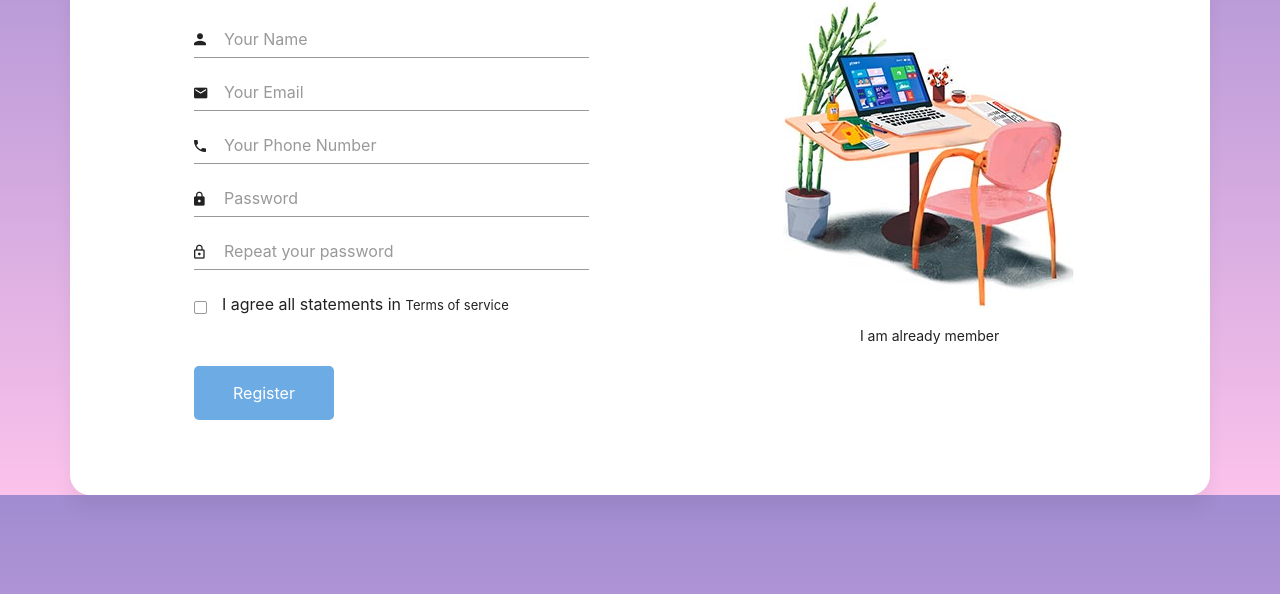
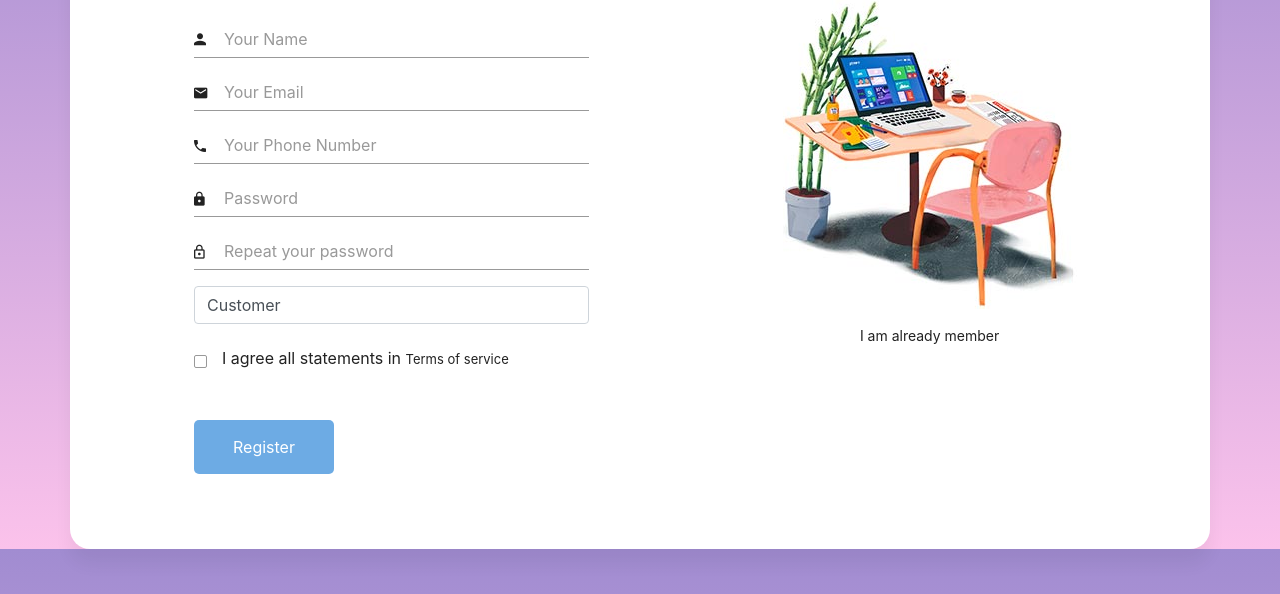
Before and after one commit to iammruni/LivHack-WebApp, a plain HTML site: page login/signup.html in a window 1280 px wide. Shown: the part 198-792 px from the top of the page. Drawn offline with nearby package versions, Linux system fonts and the light colour scheme.

Commit message:
added combobox

```diff
--- a/login/signup.html
+++ b/login/signup.html
@@ -45,6 +45,14 @@
                                 <label for="re-pass"><i class="zmdi zmdi-lock-outline"></i></label>
                                 <input type="password" name="re_pass" id="re_pass" placeholder="Repeat your password"/>
                             </div>
+							<div class="form-group">
+
+								<select class="form-control">
+									<option value="customer">Customer</option>
+									<option value="designer">Designer</option>
+								</select>
+
+                            </div>
                             <div class="form-group">
                                 <input type="checkbox" name="agree-term" id="agree-term" class="agree-term" />
                                 <label for="agree-term" class="label-agree-term"><span><span></span></span>I agree all statements in  <a href="#" class="term-service">Terms of service</a></label>
```
